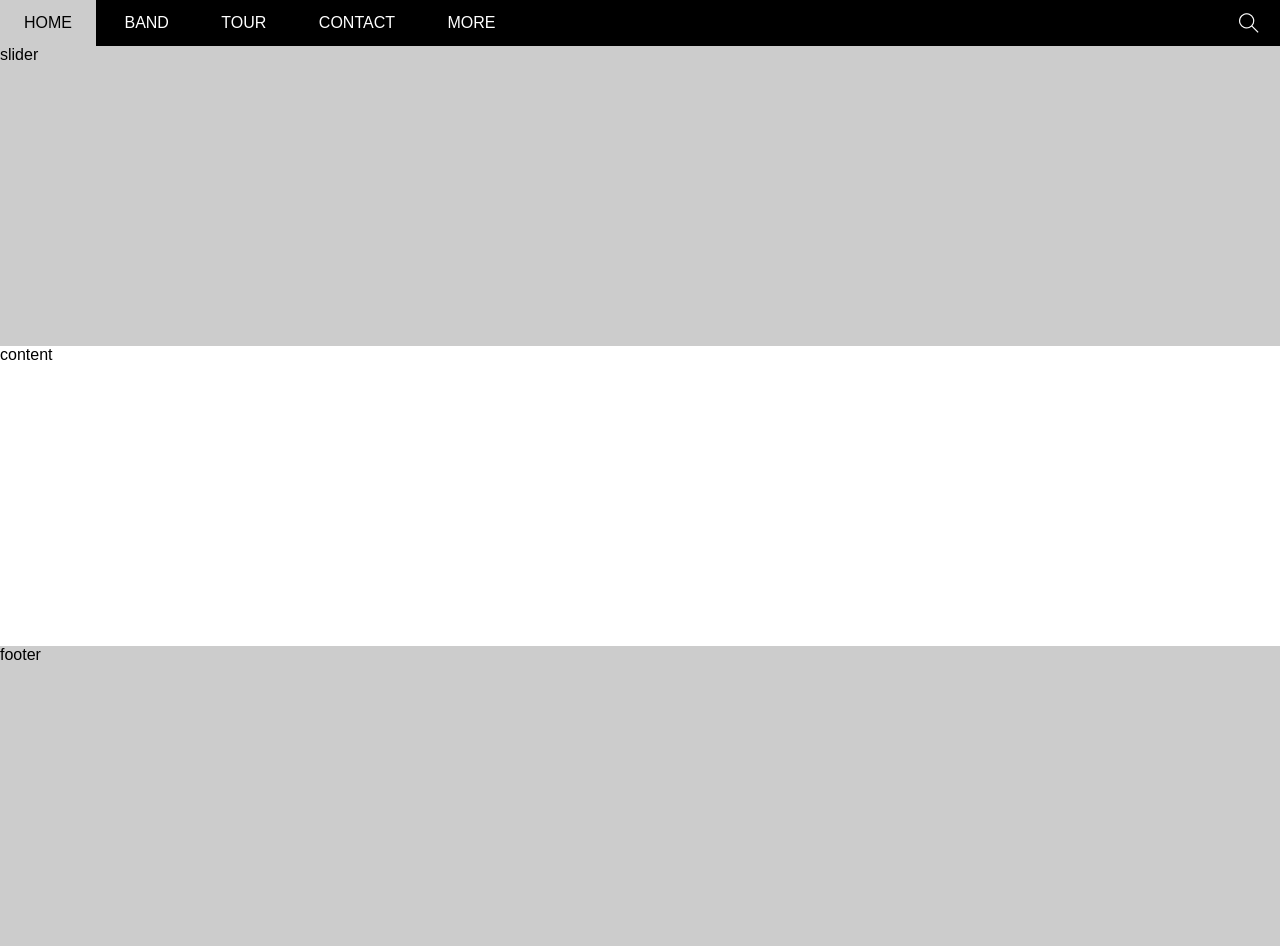
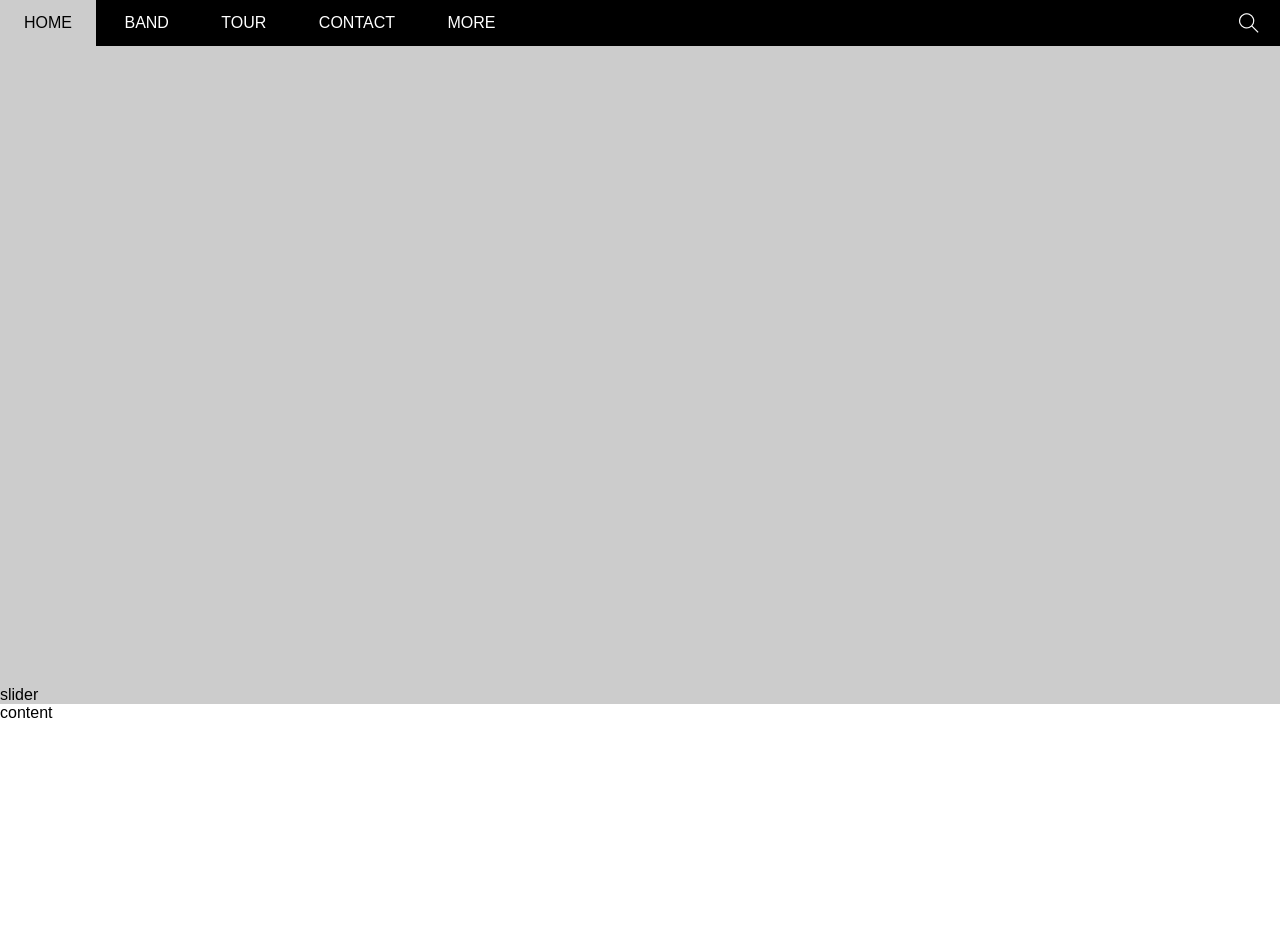
Before and after one commit to nukatha1996/NCT_The_band, a plain HTML site: page index.html in a window 1280 px wide. Shown: the top 949 px of the page. Drawn offline with Linux system fonts and the light colour scheme.

```diff
--- a/css/style.css
+++ b/css/style.css
@@ -95,7 +95,7 @@ html {
 
 #slider {
     margin-top: 46px;
-    min-height: 300px;
+    padding-top: 50%;
     background-color: #ccc;
 }
 
```
